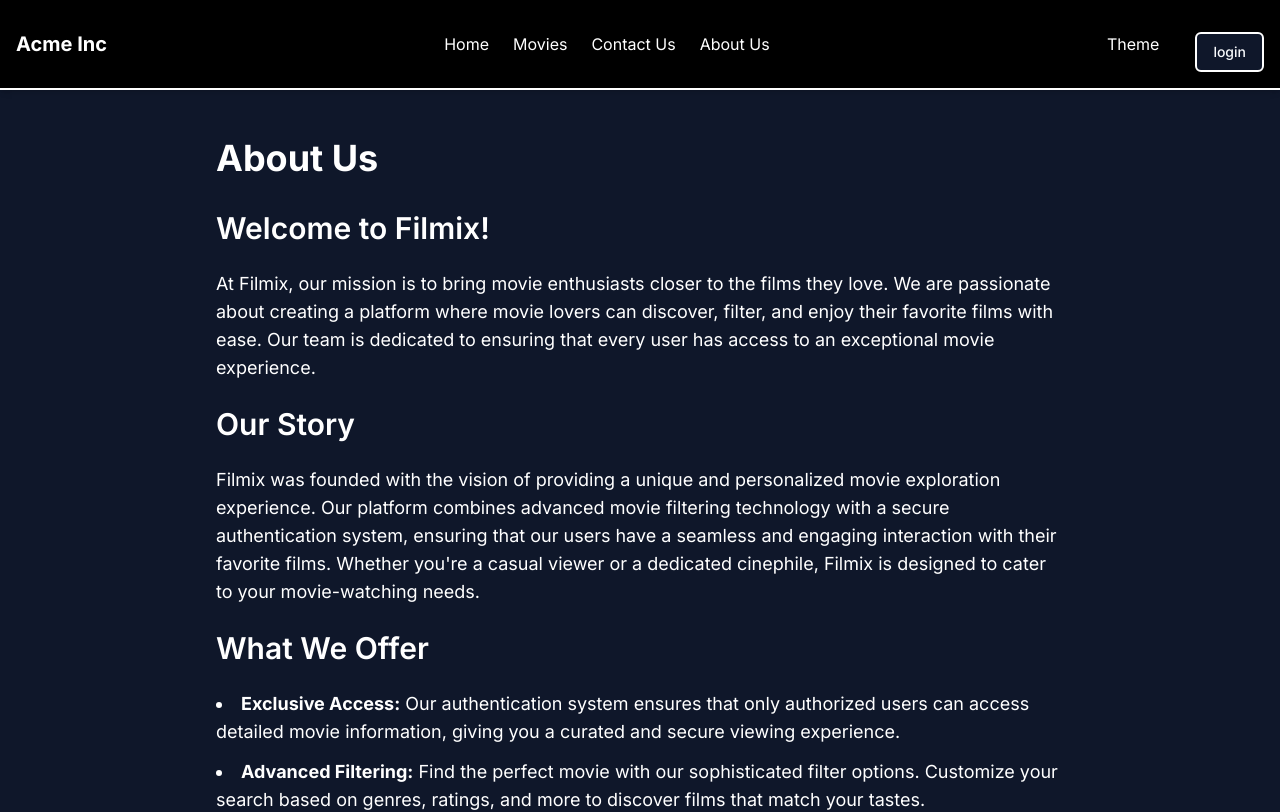
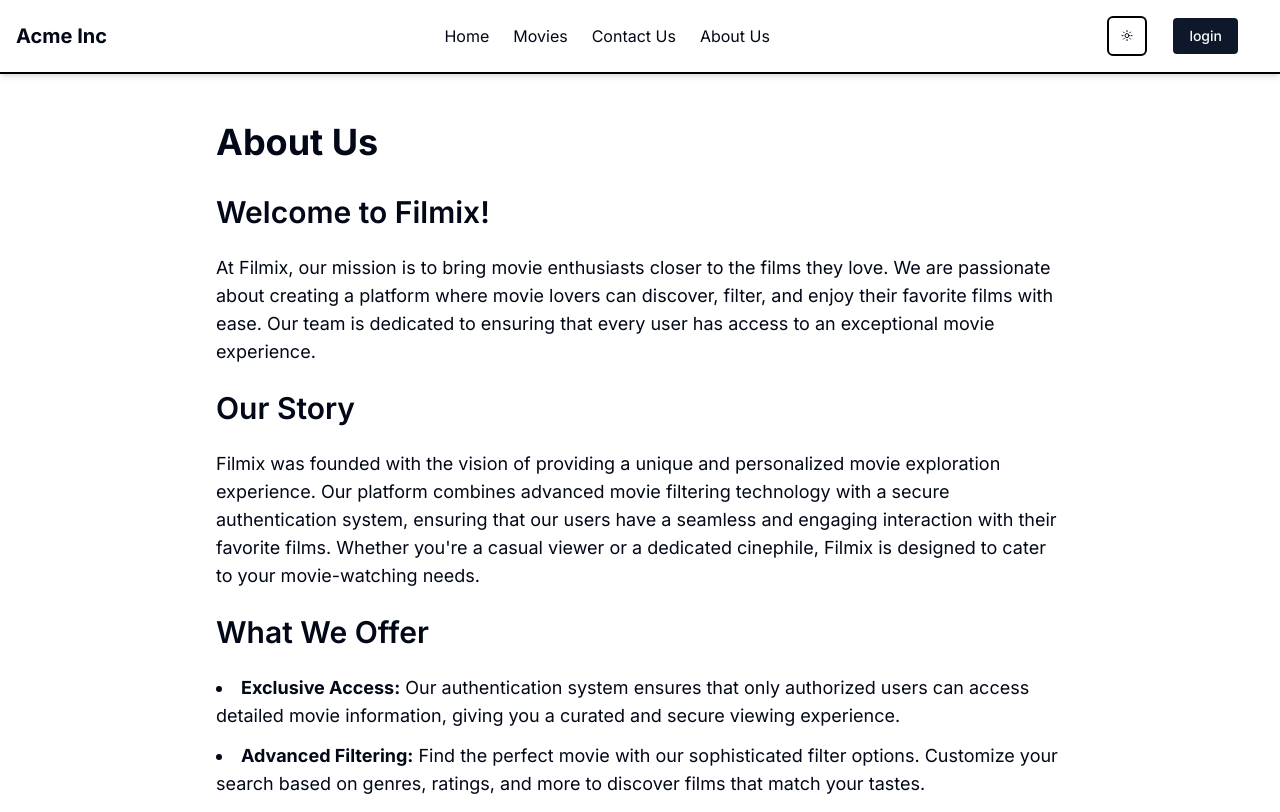
Before and after one commit to ShahwaizZahid/Film-Mix, a Next.js app: page /aboutus in a window 1280 px wide. Shown: the top 812 px of the page. Built offline with nearby package versions, Linux system fonts and the light colour scheme; no server answers.

Commit message:
fix: set theme provider to website

```diff
--- a/package.json
+++ b/package.json
@@ -26,6 +26,7 @@
     "lucide-react": "^0.408.0",
     "mongoose": "^8.5.1",
     "next": "14.2.5",
+    "next-themes": "^0.3.0",
     "nodemailer": "^6.9.14",
     "react": "^18",
     "react-dom": "^18",
--- a/src/app/api/users/me/route.ts
+++ b/src/app/api/users/me/route.ts
@@ -14,7 +14,6 @@ export async function POST(request: NextRequest) {
       { status: 500 }
     );
   }
-  console.log("aa ga");
   try {
     const userId = await getDataFromToken(request);
     console.log(userId);
--- a/src/app/layout.tsx
+++ b/src/app/layout.tsx
@@ -8,6 +8,7 @@ import { Toaster } from "react-hot-toast";
 const inter = Inter({ subsets: ["latin"] });
 import { AuthContextProvider } from "@/context/Auth";
 import { cn } from "@/lib/utils";
+import { ThemeProvider } from "@/helper/theme-provider";
 
 const fontSans = FontSans({
   subsets: ["latin"],
@@ -29,13 +30,20 @@ export default function RootLayout({
     <html lang="en" suppressHydrationWarning>
       <body
         className={cn(
-          "min-h-screen bg-background font-sans antialiased text-white bg-slate-900",
+          "min-h-screen bg-background font-sans antialiased ",
           fontSans.variable
         )}
       >
         <QueryClientProviderWrapper>
           <AuthContextProvider>
-            {children}
+            <ThemeProvider
+              attribute="class"
+              defaultTheme="system"
+              enableSystem
+              disableTransitionOnChange
+            >
+              {children}
+            </ThemeProvider>
             <Toaster />
           </AuthContextProvider>
         </QueryClientProviderWrapper>
--- a/src/app/page.tsx
+++ b/src/app/page.tsx
@@ -15,12 +15,12 @@ export default function page() {
   return (
     <>
       <Navbar></Navbar>
-      <div className="animated-bg flex justify-center  text-center">
+      <div className="animated-bg flex justify-center   text-center">
         <div className="md:w-[70%] w-[90%]">
-          <h1 className="text-4xl md:text-6xl font-bold text-white my-16 ">
+          <h1 className="text-4xl md:text-6xl font-bold my-16 ">
             Welcome to MovieLand
           </h1>
-          <p className="text-lg md:text-xl text-white mb-6 animate-slide-in my-20  py-10">
+          <p className="text-lg md:text-xl mb-6 animate-slide-in my-20  py-10">
             Filmix is your go-to destination for all things movies. Discover
             detailed information about your favorite films, including cast, plot
             summaries, trailers, and reviews. Stay updated with the latest
@@ -28,10 +28,10 @@ export default function page() {
             cinema with Filmix!
           </p>
           <div className="space-x-8  my-16">
-            <Button className="border-white border-2 py-2 px-6">
+            <Button className=" border-2 py-2 px-6">
               <Link href="/movies">Get started</Link>
             </Button>
-            <Button className="border-white border-2 py-2 px-6">
+            <Button className="  py-2 px-6">
               <Link href="/contactus">Contact us</Link>
             </Button>
           </div>
--- a/src/components/ui/Navbar.tsx
+++ b/src/components/ui/Navbar.tsx
@@ -10,7 +10,7 @@ import {
 } from "@/components/ui/dropdown-menu";
 import { Button } from "@/components/ui/button";
 import { useAuthContext } from "@/context/Auth";
-
+import { ModeToggle } from "./theme";
 export default function Navbar() {
   const [isMobileMenuOpen, setIsMobileMenuOpen] = useState(false);
   const { user, setUser } = useAuthContext();
@@ -31,7 +31,7 @@ export default function Navbar() {
     }
   };
   return (
-    <nav className="bg-black text-white shadow-md border-b-2 border-b-white">
+    <nav className=" shadow-md border-b-2 border-b-black  dark:border-b-white">
       <div className="container mx-auto flex items-center justify-between p-4">
         {/* Logo */}
         <Link href="#" className="flex items-center gap-2">
@@ -56,45 +56,41 @@ export default function Navbar() {
         </div>
         <div className=" md:block hidden ">
           <div className="flex justify-center items-center">
-            <DropdownMenu>
-              <DropdownMenuTrigger className="flex items-center  gap-1 mr-9 border-none">
-                <span>Theme</span>
-              </DropdownMenuTrigger>
-              <DropdownMenuContent align="end">
-                <DropdownMenuItem>Light</DropdownMenuItem>
-                <DropdownMenuItem>Dark</DropdownMenuItem>
-                <DropdownMenuItem>System</DropdownMenuItem>
-              </DropdownMenuContent>
-            </DropdownMenu>
+            <ModeToggle></ModeToggle>
             {/* Desktop Login Button */}
 
             {user.user ? (
               <Button
-                className="bg-primary  text-primary-foreground px-4 py-2 rounded-md mt-4 w-full border-2 border-white"
+                className="bg-primary  text-primary-foreground px-4 py-2 rounded-md  w-full border-2 border-white mx-6"
                 onClick={handleLogout}
               >
                 Logout
               </Button>
             ) : (
-              <Button className="bg-primary text-primary-foreground px-4 py-2 rounded-md mt-4 w-full border-2 border-white">
+              <Button className="bg-primary text-primary-foreground px-4 py-2 rounded-md w-full border-2 border-white mx-6">
                 <Link href="/login">login</Link>
               </Button>
             )}
           </div>
         </div>
-
         {/* Mobile Menu Button */}
         <Button
-          className="md:hidden flex items-center p-2 text-white"
+          className="md:hidden flex items-center p-2 bg-black"
           onClick={toggleMobileMenu}
         >
-          <img className="h-6 w-6" src="bars.svg" alt="hello" />
+          <svg
+            xmlns="http://www.w3.org/2000/svg"
+            viewBox="0 0 448 512"
+            className="h-6 w-6  fill-white "
+          >
+            <path d="M0 96C0 78.3 14.3 64 32 64l384 0c17.7 0 32 14.3 32 32s-14.3 32-32 32L32 128C14.3 128 0 113.7 0 96zM0 256c0-17.7 14.3-32 32-32l384 0c17.7 0 32 14.3 32 32s-14.3 32-32 32L32 288c-17.7 0-32-14.3-32-32zM448 416c0 17.7-14.3 32-32 32L32 448c-17.7 0-32-14.3-32-32s14.3-32 32-32l384 0c17.7 0 32 14.3 32 32z" />
+          </svg>
         </Button>
       </div>
 
       {/* Mobile Menu */}
       {isMobileMenuOpen && (
-        <div className="md:hidden bg-black text-white py-4 ">
+        <div className="md:hidden  py-2 ">
           <div className="container mx-auto px-4">
             <Link href="/" className="block py-2 hover:underline">
               Home
@@ -108,26 +104,21 @@ export default function Navbar() {
             <Link href="/aboutus" className="block py-2 hover:underline">
               About Us
             </Link>
+          </div>
+          <div className="ml-10 my-4">
+            <ModeToggle></ModeToggle>
+          </div>
 
-            <DropdownMenu>
-              <DropdownMenuTrigger className="flex items-center gap-1 mt-4">
-                <span>Theme</span>
-              </DropdownMenuTrigger>
-              <DropdownMenuContent align="start">
-                <DropdownMenuItem>Light</DropdownMenuItem>
-                <DropdownMenuItem>Dark</DropdownMenuItem>
-                <DropdownMenuItem>System</DropdownMenuItem>
-              </DropdownMenuContent>
-            </DropdownMenu>
+          <div className="flex justify-center items-center">
             {user.user ? (
               <Button
-                className="bg-primary text-primary-foreground px-4 py-2 rounded-md mt-4 w-full border-2 border-white"
+                className="bg-primary text-primary-foreground px-4 py-2 rounded-md mt-4 w-[90%] "
                 onClick={handleLogout}
               >
                 Logout
               </Button>
             ) : (
-              <Button className="bg-primary text-primary-foreground px-4 py-2 rounded-md mt-4 w-full border-2 border-white">
+              <Button className="bg-primary text-primary-foreground px-4 py-2 rounded-md mt-4 w-[90%] ">
                 <Link href="/login">login</Link>
               </Button>
             )}
--- /dev/null
+++ b/src/components/ui/theme.tsx
@@ -0,0 +1,43 @@
+"use client";
+
+import * as React from "react";
+import { Moon, Sun } from "lucide-react";
+import { useTheme } from "next-themes";
+import { Button } from "@/components/ui/button";
+import {
+  DropdownMenu,
+  DropdownMenuContent,
+  DropdownMenuItem,
+  DropdownMenuTrigger,
+} from "@/components/ui/dropdown-menu";
+
+export function ModeToggle() {
+  const { setTheme } = useTheme();
+
+  return (
+    <DropdownMenu>
+      <DropdownMenuTrigger asChild>
+        <Button
+          variant="outline"
+          size="icon"
+          className="border-2 border-black dark:border-white px-3 py-2"
+        >
+          <Sun className="h-[1.2rem] w-[1.2rem] rotate-0 scale-100 transition-all dark:-rotate-90 dark:scale-0" />
+          <Moon className="absolute h-[1.2rem] w-[1.2rem] rotate-90 scale-0 transition-all dark:rotate-0 dark:scale-100" />
+          <span className="sr-only">Toggle theme</span>
+        </Button>
+      </DropdownMenuTrigger>
+      <DropdownMenuContent align="end">
+        <DropdownMenuItem onClick={() => setTheme("light")}>
+          Light
+        </DropdownMenuItem>
+        <DropdownMenuItem onClick={() => setTheme("dark")}>
+          Dark
+        </DropdownMenuItem>
+        <DropdownMenuItem onClick={() => setTheme("system")}>
+          System
+        </DropdownMenuItem>
+      </DropdownMenuContent>
+    </DropdownMenu>
+  );
+}
--- a/src/context/Auth.tsx
+++ b/src/context/Auth.tsx
@@ -61,9 +61,6 @@ export function AuthContextProvider({ children }: { children: ReactNode }) {
         <span className="loading loading-bars loading-xs">
           loading.............
         </span>
-        <span className="loading loading-bars loading-sm"></span>
-        <span className="loading loading-bars loading-md"></span>
-        <span className="loading loading-bars loading-lg"></span>
       </div>
     );
   }
--- /dev/null
+++ b/src/helper/theme-provider.tsx
@@ -0,0 +1,9 @@
+"use client";
+
+import * as React from "react";
+import { ThemeProvider as NextThemesProvider } from "next-themes";
+import { type ThemeProviderProps } from "next-themes/dist/types";
+
+export function ThemeProvider({ children, ...props }: ThemeProviderProps) {
+  return <NextThemesProvider {...props}>{children}</NextThemesProvider>;
+}
--- a/src/styles/home.css
+++ /dev/null
@@ -1,34 +0,0 @@
-.animated-bg {
-  height: calc(100vh - 70px);
-  background: radial-gradient(
-    circle,
-    rgb(73, 67, 67),
-    rgb(32, 31, 31),
-    rgb(32, 31, 31),
-    rgb(12, 11, 11),
-    rgb(32, 31, 31),
-    rgb(32, 31, 31),
-    rgb(32, 31, 31),
-    rgb(32, 31, 31),
-    rgb(32, 31, 31),
-    rgb(12, 11, 11),
-    rgb(32, 31, 31),
-    rgb(32, 31, 31),
-    rgb(32, 31, 31)
-  );
-  background-size: 200% 200%;
-  animation: gradient 15s ease infinite;
-}
-
-/* Keyframes for gradient animation */
-@keyframes gradient {
-  0% {
-    background-position: 50% 50%;
-  }
-  50% {
-    background-position: 100% 100%;
-  }
-  100% {
-    background-position: 50% 50%;
-  }
-}
```
Also changed, not shown: src/components/ui/input-otp.tsx (+17 -17 lines), 1 other file (tests, documents, lock files or other folders).
